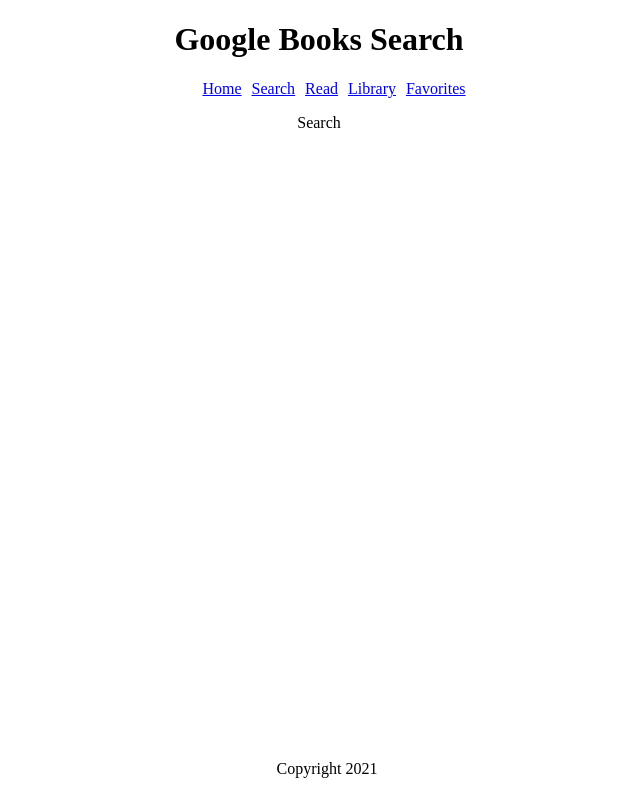
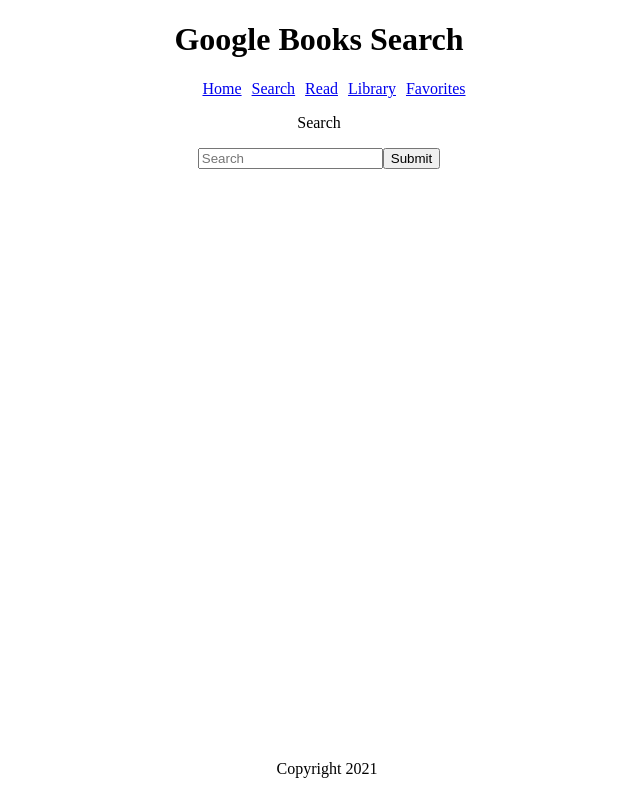
Before and after one commit to raseward14/Google_Books_Search, a React (Create React App) app in the folder client/: page /search in a window 1280 px wide. Shown: the whole page, without its empty margins (321-961 px from the left). Built offline with nearby package versions, Linux system fonts and the light colour scheme.

Commit message:
returning books from google on click, onchange setting search with event target value

```diff
--- a/client/public/index.html
+++ b/client/public/index.html
@@ -24,7 +24,7 @@
       work correctly both with client-side routing and a non-root public URL.
       Learn how to configure a non-root public URL by running `npm run build`.
     -->
-    <title>React App</title>
+    <title>Google Books Search</title>
   </head>
   <body>
     <noscript>You need to enable JavaScript to run this app.</noscript>
--- a/client/src/App.js
+++ b/client/src/App.js
@@ -12,23 +12,14 @@
   Route
 } from 'react-router-dom'
 
-import { useState, useEffect, useNavigate } from 'react';
-
 function App() {
-
-  const [search, setSearch] = useState('');
-  const [searchResults, setSearchResults] = ([]);
-  // const navigate = useNavigate();
 
   return (
     <Router>
       <Routes>
-        <Route path='/' element={<Layout
-          search={search}
-          setSearch={setSearch}
-        />}>
+        <Route path='/' element={<Layout />}>
           <Route index element={<HomePage />} />
-          <Route path='search' element={<SearchPage books={searchResults} />} />
+          <Route path='search' element={<SearchPage />} />
           <Route path='read' element={<ReadPage />} />
           <Route path='library' element={<LibraryPage />} />
           <Route path='favorites' element={<FavoritesPage />} />
--- a/client/src/components/Layout/layout.js
+++ b/client/src/components/Layout/layout.js
@@ -10,7 +10,7 @@
     return (
         <div className='App'>
             <Header title='Google Books Search' />
-            <NavBar search={search} setSearch={setSearch} />
+            <NavBar />
             <Outlet />
             <Footer />
         </div>
--- a/client/src/pages/SearchPage.js
+++ b/client/src/pages/SearchPage.js
@@ -1,9 +1,25 @@
 import React from 'react';
+import { useState } from 'react';
+
 const SearchPage = () => {
+
+    const [search, setSearch] = useState('');
+
+    const handleSubmit = () => {
+        console.log('clicked')
+        fetch(`https://www.googleapis.com/books/v1/volumes?q=${search}`)
+        .then(response => console.log(response.json()))
+    };
+
     return (
-        <>
+        <div>
             <p>Search</p>
-        </>
+            <input placeholder='Search'
+                onChange={(event) => {
+                    setSearch(event.target.value);
+            }} />
+            <button onClick={handleSubmit}>Submit</button>
+        </div>
     );
 };
 export default SearchPage
```
